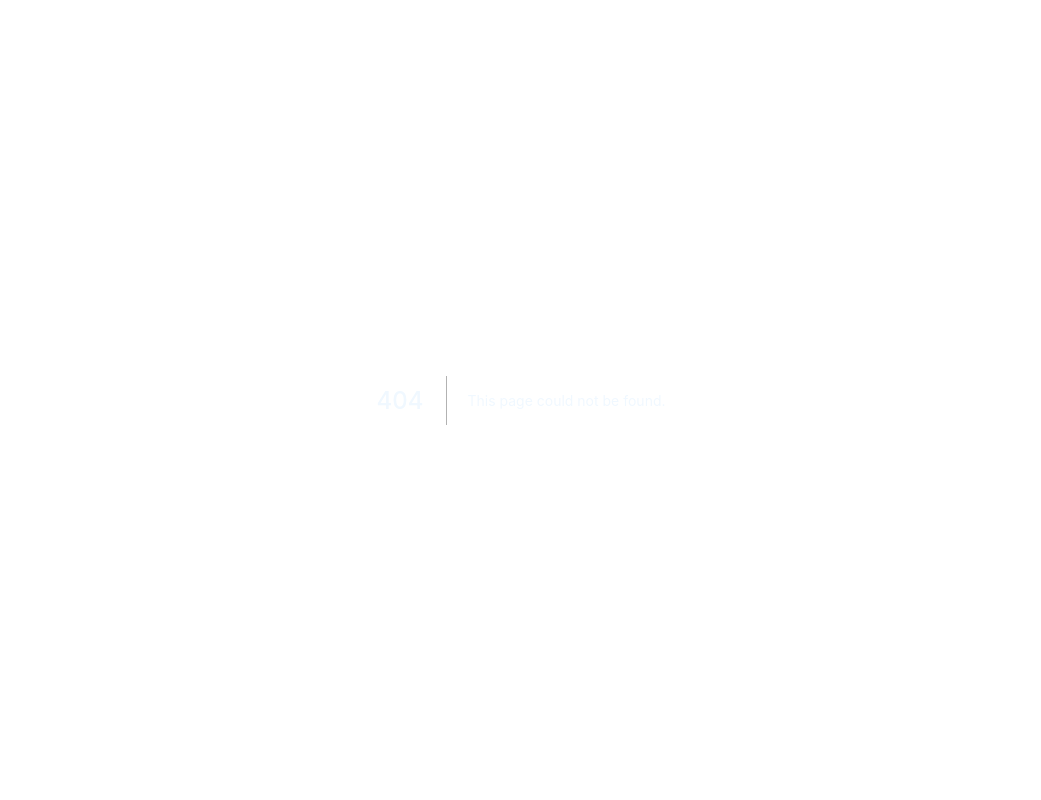
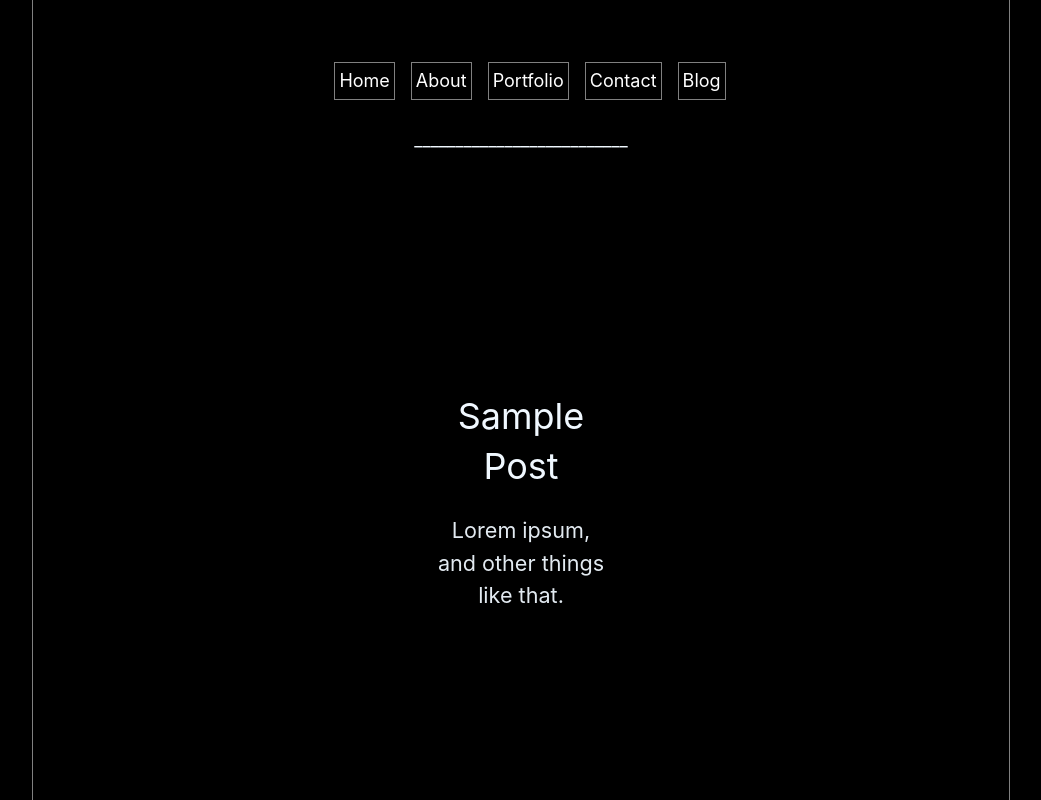
Before and after one commit to esyeng/emreyenigun.com, a Next.js app: page /blog in a window 1280 px wide. Before the commit this address had no page. Shown: the top 800 px of the page, without its empty margins (119-1160 px from the left). Built offline with nearby package versions, Linux system fonts and the light colour scheme.

Commit message:
Test: blog post creation

```diff
--- a/components/layout.js
+++ b/components/layout.js
@@ -35,7 +35,7 @@ export default function Layout({ children, home }) {
           <a className="headLink">Contact</a>
         </Link>
         <Link href="/blog">
-          <a className="headlink">Blog</a>
+          <a className="headLink">Blog</a>
         </Link>
       </Navbar>
 
--- /dev/null
+++ b/pages/blog.js
@@ -0,0 +1,23 @@
+import Head from "next/head";
+import Layout, { siteTitle } from "../components/layout";
+import utilStyles from "../styles/utils.module.css";
+import Link from "next/link";
+
+export default function Contact() {
+  return (
+    <Layout home>
+      <Head>
+        <title>blog</title>
+      </Head>
+
+      <section className={utilStyles.sectionXL}>
+        <div className={utilStyles.blogPost}>
+          <p className={utilStyles.headingLg}>Sample Post</p>
+          <p className={utilStyles.one}>
+            Lorem ipsum, and other things like that.
+          </p>
+        </div>
+      </section>
+    </Layout>
+  );
+}
--- a/styles/utils.module.css
+++ b/styles/utils.module.css
@@ -130,6 +130,28 @@
   text-align: center;
 }
 
+.sectionXL {
+  border: oldlace;
+  padding: 200px;
+  margin: 1em;
+  outline: 1px solid;
+  outline-color: rgba(255, 255, 255, 0.5);
+  outline-offset: 200px;
+  text-align: center;
+  overflow: scroll;
+  scroll-behavior: smooth;
+  justify-content: center;
+  display: flex;
+}
+
+.blogPost {
+  border: oldlace;
+  text-align: left;
+  flex: 1;
+  flex-direction: column;
+  flex-wrap: wrap;
+}
+
 .link {
   text-align: center;
   animation: fadeInDown;
```
